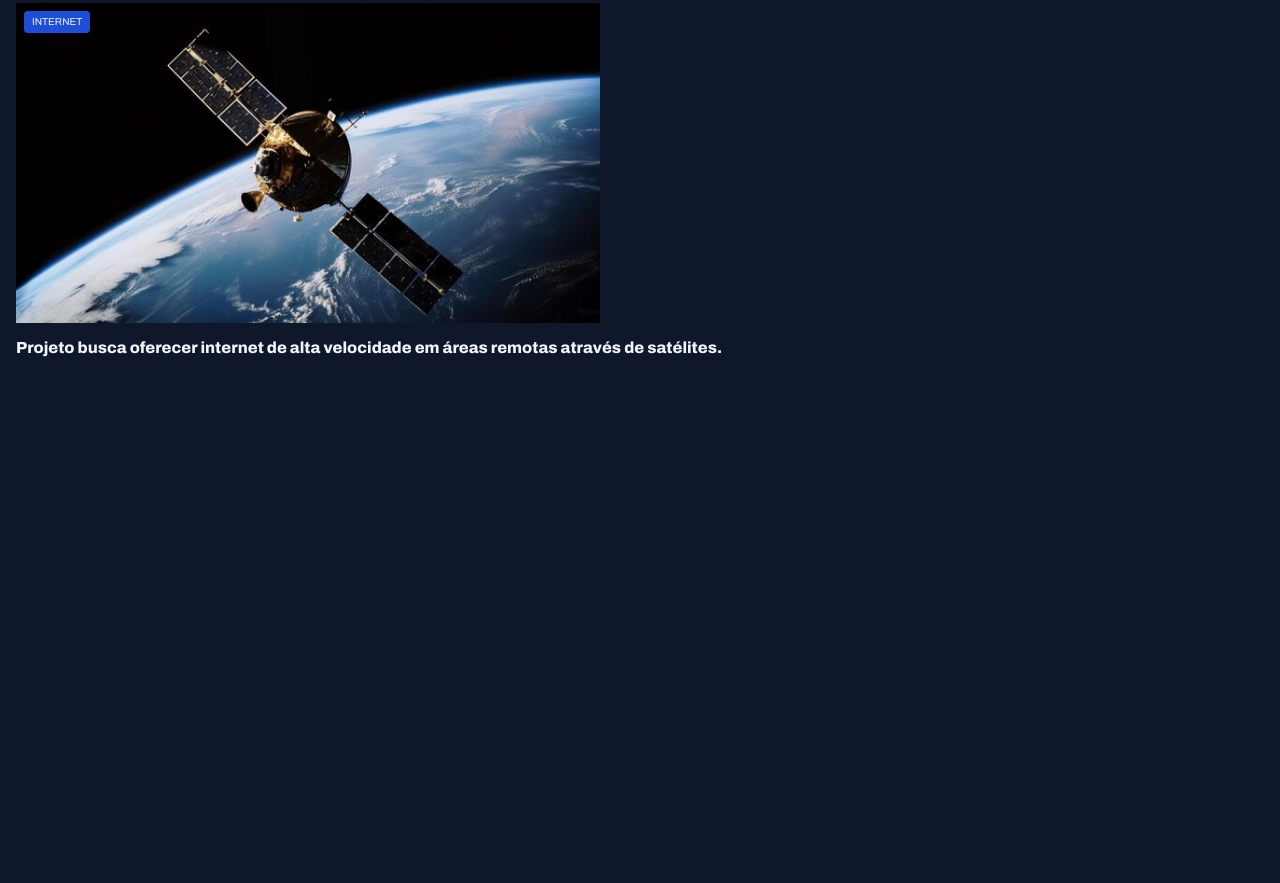
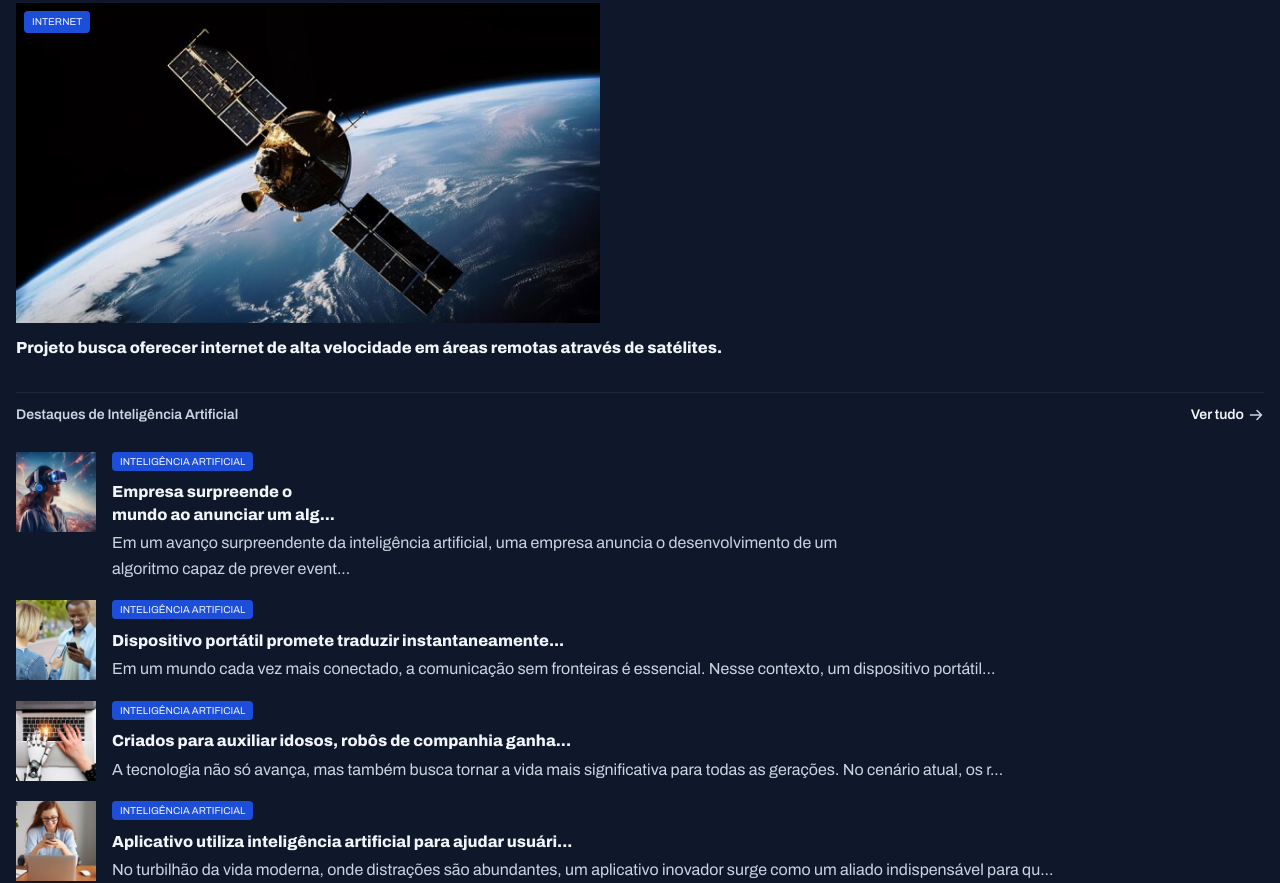
Before and after one commit to MichelBasteiro10/portal_de_noticias, a plain HTML site: page index.html in a window 1280 px wide. Shown: the part 5340-6223 px from the top of the page. Before the commit the page ends 5860 px from the top, so only its background shows below. Drawn offline with Linux system fonts and the light colour scheme.

Commit message:
seção AI-highlights finalizada

```diff
--- a/index.html
+++ b/index.html
@@ -46,7 +46,8 @@
                 <figcaption>
                     <span class="content-tag">Robótica</span>
                     <h2 class="text-lg">
-                        Robôs domésticos começam a ser adotados para tarefas diárias, prometendo mais conforto e eficiência nas residências.
+                        Robôs domésticos começam a ser adotados para tarefas diárias, prometendo mais conforto e
+                        eficiência nas residências.
                     </h2>
                 </figcaption>
             </figure>
@@ -106,17 +107,20 @@
                 <figure>
                     <span class="content-tag">Veículos</span>
                     <img src="assets/images/Image 06.png" alt="Carro voador">
-                    <p>Protótipo de veículo voador é apresentado, marcando o início da era dos transportes aéreos pessoais.</p>
+                    <p>Protótipo de veículo voador é apresentado, marcando o início da era dos transportes aéreos
+                        pessoais.</p>
                 </figure>
                 <figure>
                     <span class="content-tag">Hologramas</span>
                     <img src="assets/images/Image 07.png" alt="Carro voador">
-                    <p>Plataforma de videoconferência apresenta nova função de hologramas, tornando as chamadas virtuais mais realistas e envolventes.</p>
+                    <p>Plataforma de videoconferência apresenta nova função de hologramas, tornando as chamadas virtuais
+                        mais realistas e envolventes.</p>
                 </figure>
                 <figure>
                     <span class="content-tag">Realidade virtual</span>
                     <img src="assets/images/Image 08.png" alt="Carro voador">
-                    <p>Nova geração de consoles de videogame é lançada, trazendo gráficos ultra-realistas e experiências de jogo totalmente envolventes.</p>
+                    <p>Nova geração de consoles de videogame é lançada, trazendo gráficos ultra-realistas e experiências
+                        de jogo totalmente envolventes.</p>
                 </figure>
                 <figure>
                     <span class="content-tag">Internet</span>
@@ -125,6 +129,55 @@
                 </figure>
             </div>
         </section>
+
+        <section id="AI-highlights" class="container">
+            <header>
+                <h3>Destaques de Inteligência Artificial</h3>
+                <a href="#">
+                    <strong>Ver tudo</strong>
+                    <span></span>
+                </a>
+            </header>
+
+            <div class="grid gap-16">
+                <figure class="flex gap-16">
+                    <img src="assets/images/Image 10.png" alt="Menina usando óculos de Realidade virtual">
+                    <div class="content container">
+                        <span class="content-tag">Inteligência Artificial</span>
+                        <h2>Empresa surpreende o <br> mundo ao anunciar um alg...</h2>
+                        <p>Em um avanço surpreendente da inteligência artificial, uma empresa anuncia o desenvolvimento
+                            de um <br> algoritmo capaz de prever event... <br></p>
+                    </div>
+                </figure>
+                <figure class="flex gap-16">
+                    <img src="assets/images/Image 11.png" alt="Menina usando óculos de Realidade virtual">
+                    <div class="content container">
+                        <span class="content-tag">Inteligência Artificial</span>
+                        <h2>Dispositivo portátil promete traduzir instantaneamente...</h2>
+                        <p>Em um mundo cada vez mais conectado, a comunicação sem fronteiras é essencial. Nesse
+                            contexto, um dispositivo portátil...</p>
+                    </div>
+                </figure>
+                <figure class="flex gap-16">
+                    <img src="assets/images/Image 12.png" alt="Menina usando óculos de Realidade virtual">
+                    <div class="content container">
+                        <span class="content-tag">Inteligência Artificial</span>
+                        <h2>Criados para auxiliar idosos, robôs de companhia ganha...</h2>
+                        <p>A tecnologia não só avança, mas também busca tornar a vida mais significativa para todas as
+                            gerações. No cenário atual, os r...</p>
+                    </div>
+                </figure>
+                <figure class="flex gap-16">
+                    <img src="assets/images/Image 13.png" alt="Menina usando óculos de Realidade virtual">
+                    <div class="content container">
+                        <span class="content-tag">Inteligência Artificial</span>
+                        <h2>Aplicativo utiliza inteligência artificial para ajudar usuári...</h2>
+                        <p>No turbilhão da vida moderna, onde distrações são abundantes, um aplicativo inovador surge
+                            como um aliado indispensável para qu... <br></p>
+                    </div>
+                </figure>
+            </div>
+        </section>
     </main>
 </body>
 
--- a/styles/section.css
+++ b/styles/section.css
@@ -49,15 +49,15 @@
 }
 
 #read-more {
-    margin-bottom: 10rem;
+    margin-bottom: 2rem;
 
     header {
         border-top: 1px solid var(--stroke-color);
         padding-top: .75rem;
     }
 
-    & > div {
-        margin-top: 1.5rem;
+    &>div {
+        margin-block: 1.5rem;
 
         p {
             font: var(--h2);
@@ -76,3 +76,34 @@
         }
     }
 }
+
+#AI-highlights {
+    img {
+        margin-top: 3px;
+        height: 5rem;
+        width: 5rem;
+    }
+
+    header {
+        border-top: 1px solid var(--stroke-color);
+        padding-top: .75rem;
+        margin-bottom: 1.5rem;
+    }
+
+    figure {
+        .content {
+
+            & h2 {
+                margin-block: .5rem 0.25rem;
+                font: var(--h2);
+                width: 100%;
+            }
+
+            & p {
+                font: var(--text);
+                line-height: 160%;
+                color: var(--text-color-secondary);
+            }
+        }
+    }
+}
--- a/styles/utility.css
+++ b/styles/utility.css
@@ -7,6 +7,10 @@
 
 .grid {
     display: grid;
+}
+
+.flex {
+    display: flex;
 }
 
 .grid-flow-col {
```
Lines whose indentation alone changed are shown as unchanged.
